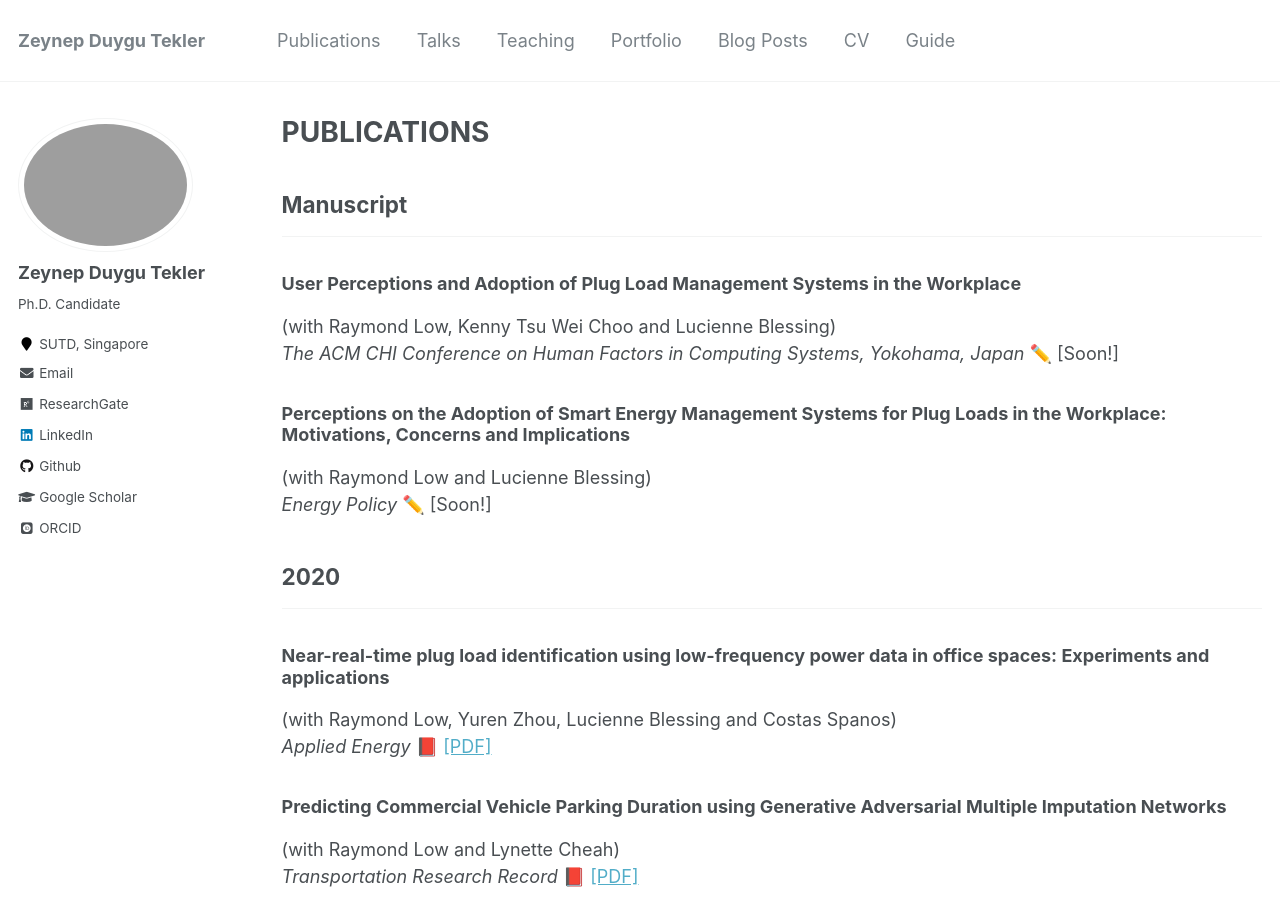
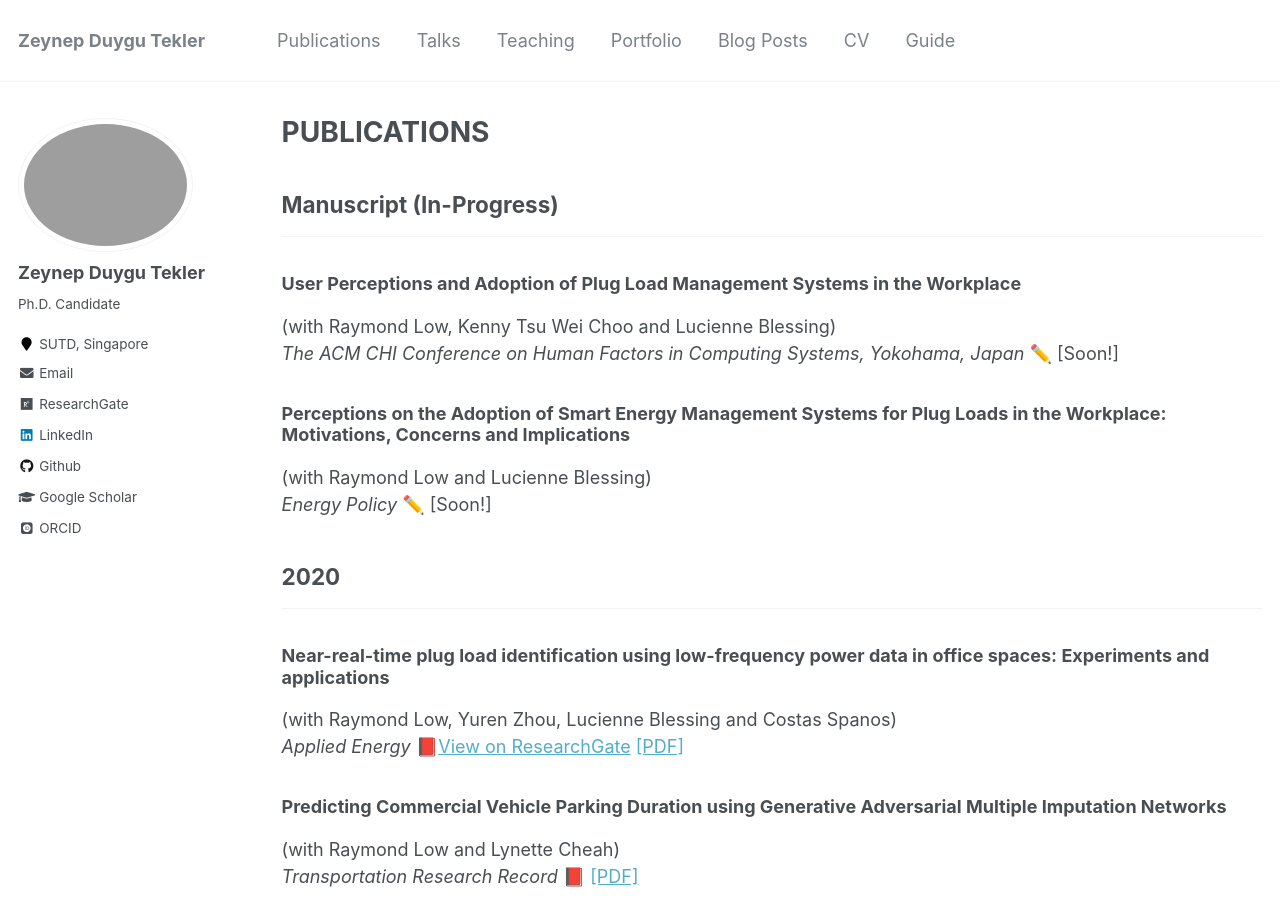
Before and after one commit to zeynepduygutekler/zeynepduygutekler.github.io, a Jekyll site: the page built from _pages/publications.md, in a window 1280 px wide and 900 px high. Built offline with Jekyll 4.4.1, drawn with Linux system fonts in a browser that asks for light colours; emoji names are drawn with the system emoji font; some web fonts are replaced.

Commit message:
papers on resgate

```diff
--- a/_pages/publications.md
+++ b/_pages/publications.md
@@ -23,7 +23,7 @@ author_profile: true
 
 
 
-## Manuscript
+## Manuscript (In-Progress)
 ---
 
 ### User Perceptions and Adoption of Plug Load Management Systems in the Workplace
@@ -41,7 +41,8 @@ ___
 
 ### Near-real-time plug load identification using low-frequency power data in office spaces: Experiments and applications
 (with Raymond Low, Yuren Zhou, Lucienne Blessing and Costas Spanos) <br/>
-*Applied Energy* :closed_book: [[PDF]](http://zeynepduygutekler.github.io/files/AppliedEnergy_Published)
+*Applied Energy* :closed_book:[View on ResearchGate](https://www.researchgate.net/publication/342567838_Near-real-time_plug_load_identification_using_low-frequency_power_data_in_office_spaces_Experiments_and_applications)
+[[PDF]](http://zeynepduygutekler.github.io/files/AppliedEnergy_Published)
 
 
 ### Predicting Commercial Vehicle Parking Duration using Generative Adversarial Multiple Imputation Networks
```
